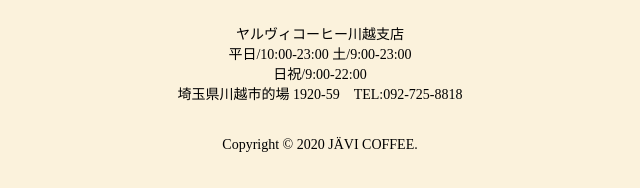
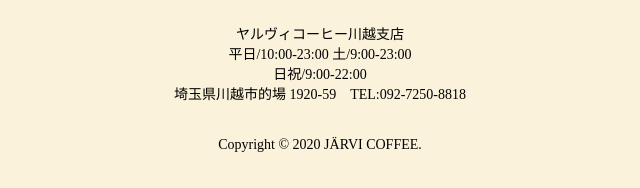
Before and after one commit to shintarossekine/coffee3, a plain HTML site: page index.html in a window 1280 px wide. Shown: the part 4479-4667 px from the top of the page, 320-960 px from the left. Drawn offline with nearby package versions, Linux system fonts and the light colour scheme.

Commit message:
Update index.html

```diff
--- a/index.html
+++ b/index.html
@@ -231,8 +231,8 @@
    <div id="footerwrap">
 <div id="footerinner">
     <figure><img src="common/images/cafelogo__1.png" alt="logo2"></figure>
-    <p id="footertext">ヤルヴィコーヒー川越支店<br>平日/10:00-23:00&nbsp;土/9:00-23:00<br class="sp_br">日祝/9:00-22:00<br>埼玉県川越市的場 1920-59　TEL:092-725-8818</p>
-    <p>Copyright © 2020 JÄVI COFFEE.</p>
+    <p id="footertext">ヤルヴィコーヒー川越支店<br>平日/10:00-23:00&nbsp;土/9:00-23:00<br class="sp_br">日祝/9:00-22:00<br>埼玉県川越市的場 1920-59　TEL:092-7250-8818</p>
+    <p>Copyright © 2020 JÄRVI COFFEE.</p>
 
 </div>
 </div>
```
